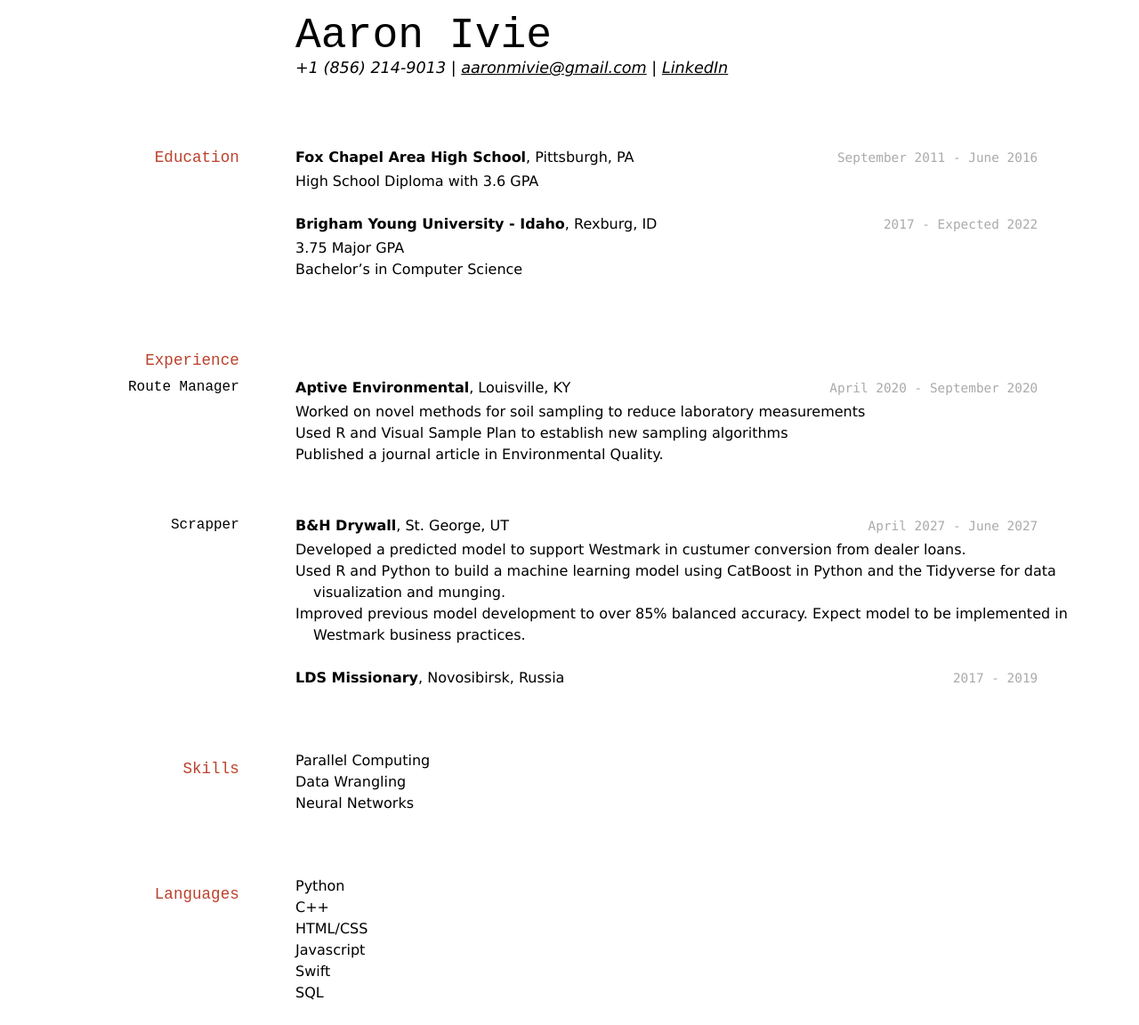
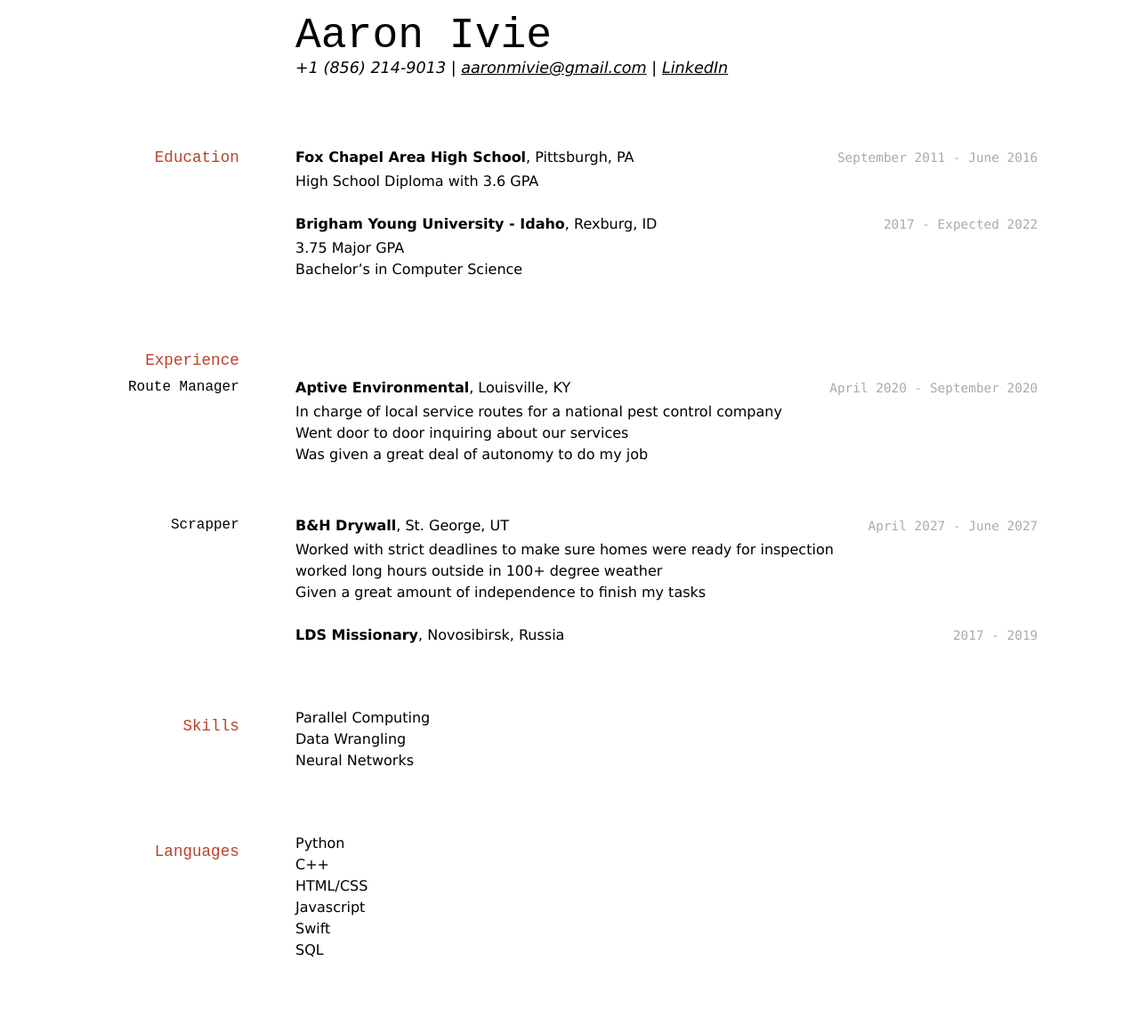
Before and after one commit to byuids-resumes/Ivie-Resume, a Jekyll site: the page built from docs/index.md, in a window 1280 px wide. Shown: the whole page at 89% size. Built offline with Jekyll 4.4.1, drawn with Linux system fonts in a browser that asks for light colours; after the commit the page ends 1104 px from its top, so only the background shows below that.

Commit message:
Update index.md

```diff
--- a/docs/index.md
+++ b/docs/index.md
@@ -26,18 +26,18 @@ __Brigham Young University - Idaho__, Rexburg, ID
 `April 2020 - September 2020`
 __Aptive Environmental__, Louisville, KY
 
-- Worked on novel methods for soil sampling to reduce laboratory measurements
-- Used R and Visual Sample Plan to establish new sampling algorithms
-- Published a journal article in Environmental Quality.
+- In charge of local service routes for a national pest control company
+- Went door to door inquiring about our services
+- Was given a great deal of autonomy to do my job
 
 ### Scrapper
 
 `April 2027 - June 2027`
 __B&H Drywall__, St. George, UT
 
-- Developed a predicted model to support Westmark in custumer conversion from dealer loans.
-- Used R and Python to build a machine learning model using CatBoost in Python and the Tidyverse for data visualization and munging.
-- Improved previous model development to over 85% balanced accuracy. Expect model to be implemented in Westmark business practices.
+- Worked with strict deadlines to make sure homes were ready for inspection
+- worked long hours outside in 100+ degree weather
+- Given a great amount of independence to finish my tasks
 
 `2017 - 2019`
 __LDS Missionary__, Novosibirsk, Russia
```
